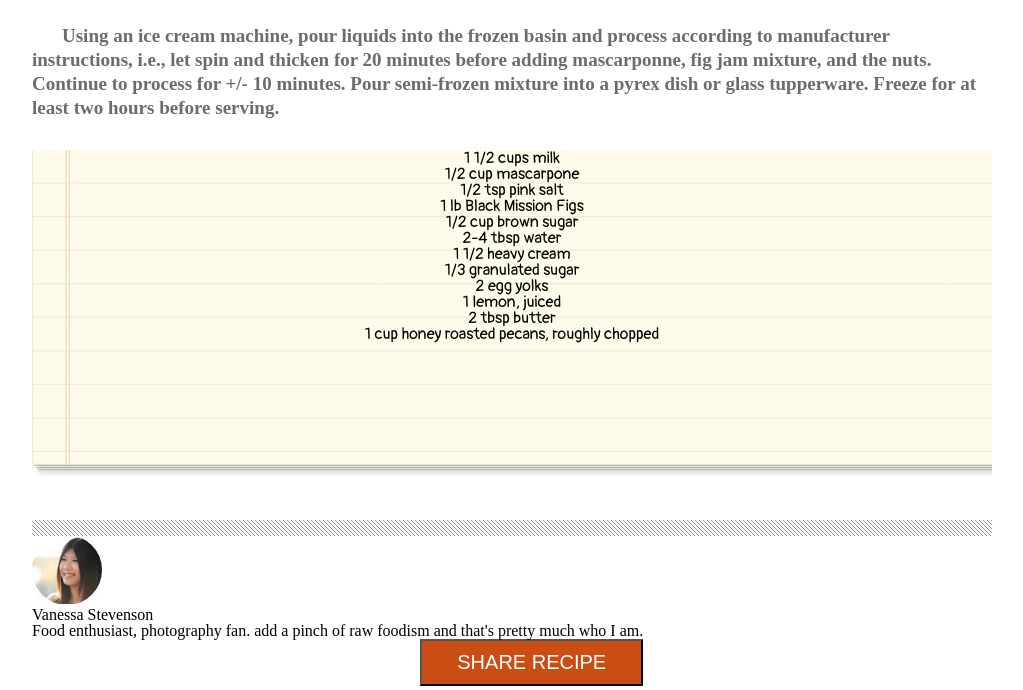
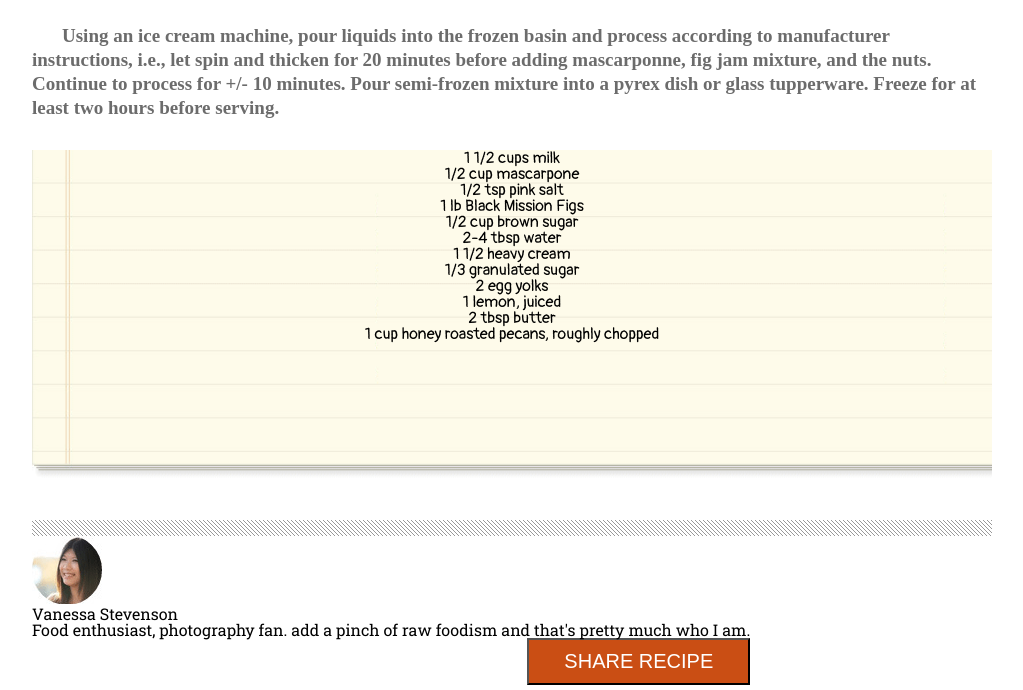
Before and after one commit to jshin83/chocolate-pizza, a plain HTML site: page index.html in a window 1280 px wide. Shown: the part 1120-1810 px from the top of the page, without its empty margins (128-1151 px from the left). Drawn offline with Linux system fonts and the light colour scheme; a web font is replaced by a local one.

Commit message:
added google font - jen driver steve nav

```diff
--- a/css/style.css
+++ b/css/style.css
@@ -1,4 +1,5 @@
 @import url('https://fonts.googleapis.com/css?family=Coda+Caption:800|News+Cycle|Pangolin|Quattrocento|Yellowtail');
+@import url('https://fonts.googleapis.com/css?family=Roboto|Roboto+Slab');
 
 #notes {
   clear: both;
@@ -121,6 +122,7 @@
 #author {
   display: inline-block;
   position: relative;
+  font-family: 'Roboto Slab', serif;
 }
 
 #notes {
```
